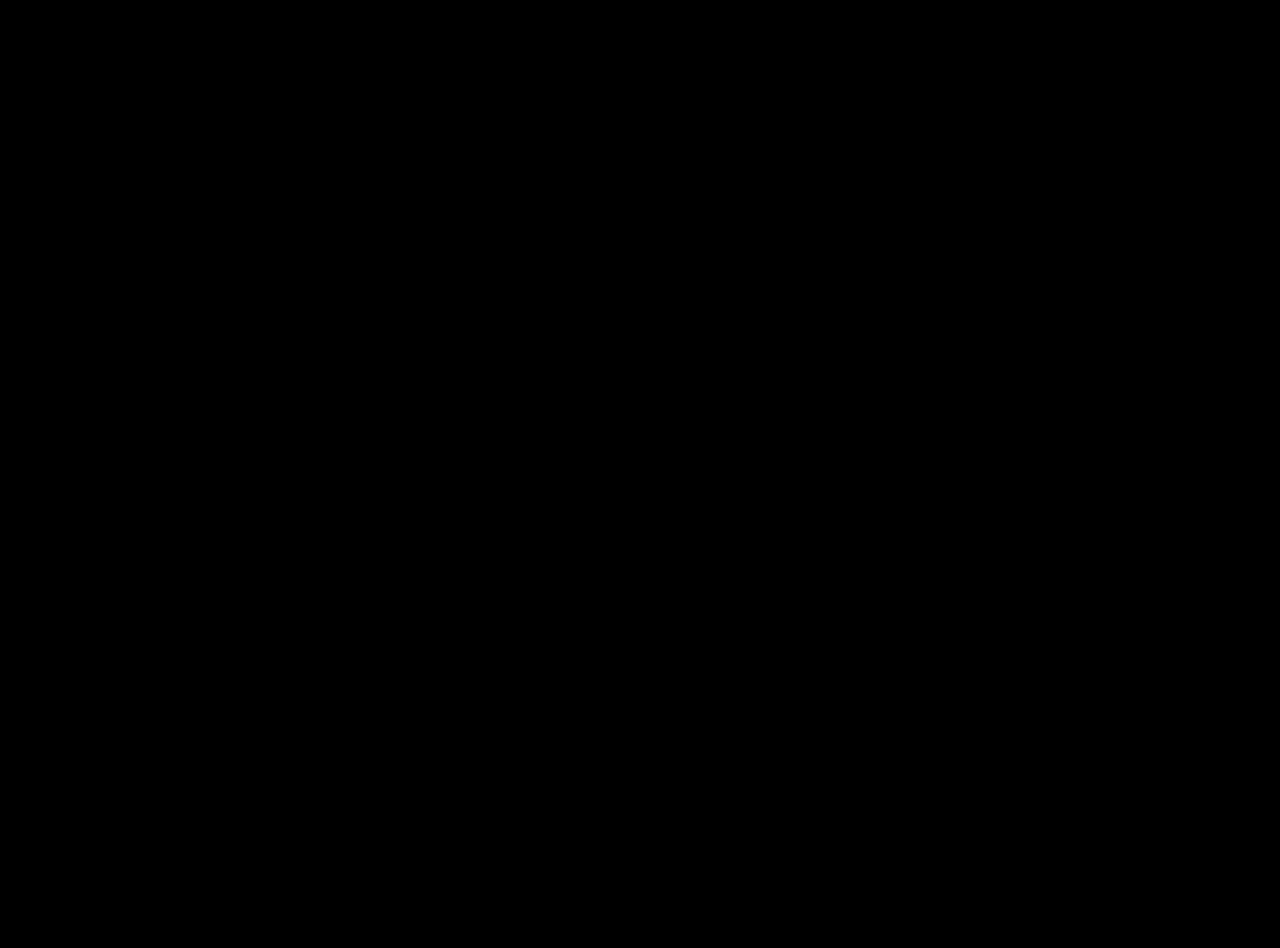
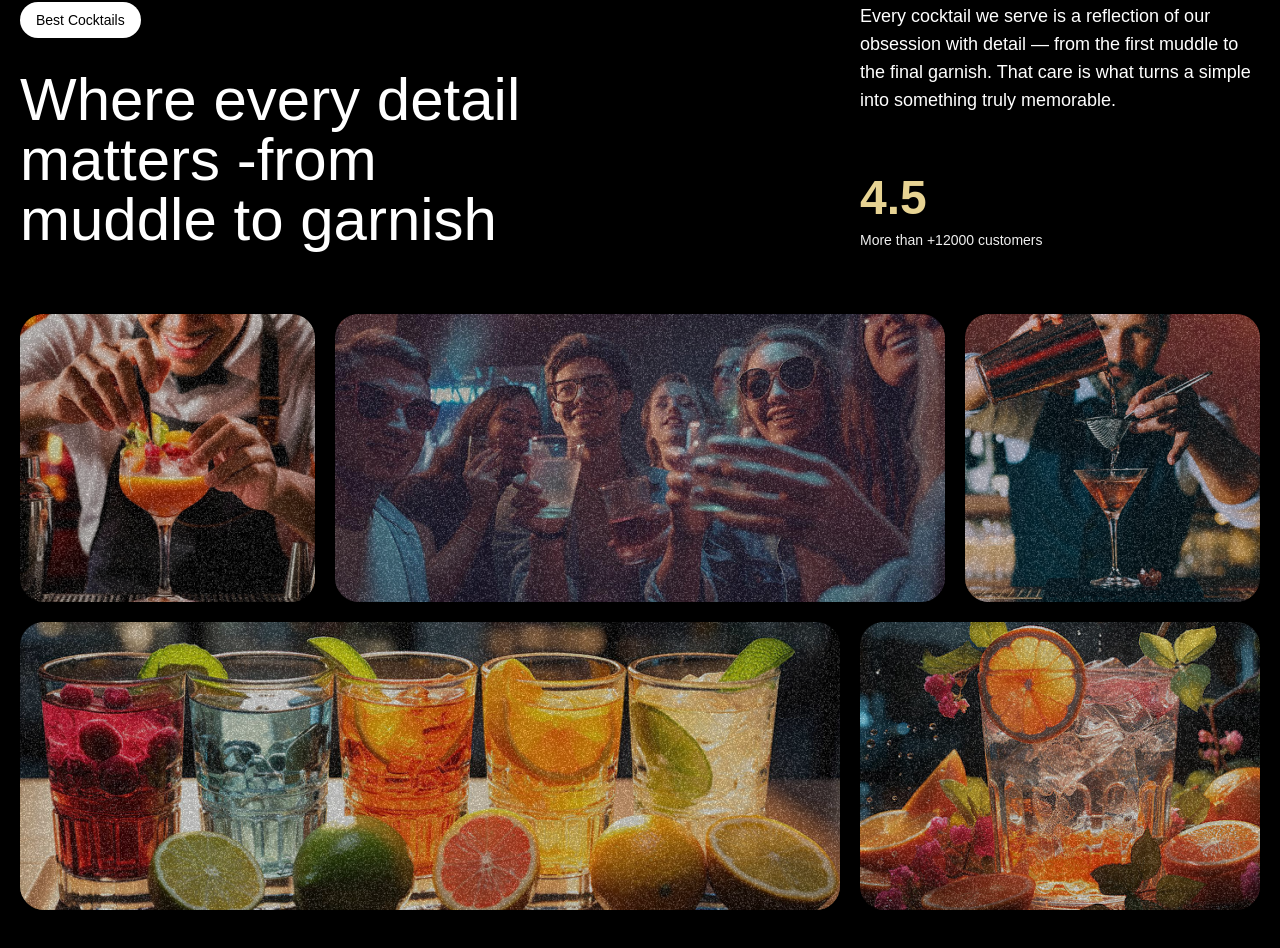
Before and after one commit to aromal-baby/Mojito.d--UX-landing-page-, a React (Vite) app: page / in a window 1280 px wide. Shown: the part 1710-2658 px from the top of the page. Before the commit the page ends 1600 px from the top, so only its background shows below. Built offline with nearby package versions, Linux system fonts and the light colour scheme; a web font is replaced by a local one.

Commit message:
Initialized the about page and making it flawless by adding the animation elements using the gsap like the previous parts.

```diff
--- a/src/App.jsx
+++ b/src/App.jsx
@@ -3,6 +3,7 @@
 import Navbar from "./components/Navbar.jsx";
 import Hero from "./components/Hero.jsx";
 import Cocktails from "./components/Cocktails.jsx";
+import About from "./components/About.jsx";
 
 gsap.registerPlugin(ScrollTrigger, SplitText);
 
@@ -12,6 +13,7 @@
             <Navbar />
             <Hero />
             <Cocktails />
+            <About />
         </main>
     );
 };
--- /dev/null
+++ b/src/components/About.jsx
@@ -0,0 +1,96 @@
+import gsap from "gsap";
+import { useGSAP } from "@gsap/react";
+import { SplitText } from "gsap/all";
+
+const About = () => {
+
+    useGSAP(() => {
+        const titleSplit = SplitText.create('#about h2', {
+            type: 'words'
+        })
+
+        const scrollTimeline = gsap.timeline({
+            scrollTrigger: {
+                trigger: '#about',
+                start: 'top center',
+            }
+        })
+
+        scrollTimeline
+            .from(titleSplit.words, {
+                opacity: 0,
+                duration: 1,
+                yPercent: 100,
+                ease: 'expo.out',
+                stagger: 0.02
+            })
+            .from('.top-grid div, .bottom-grid div', {
+                opacity: 0,
+                duration: 1,
+                ease: 'power1.out',
+                stagger: 0.04,
+            }, '-=0.05')    //Sets the animation to take place 1/2 a second after the previous one kinda similar to adding an empty array [] for setting the ting to work only at the initial loading
+    })
+
+    return (
+        <div id="about">
+            <div className="mb-16 md:px-0 px-5">
+                <div className="content">
+                    <div className="md:col-span-8">
+                        <p className="badge">Best Cocktails</p>
+                        <h2>
+                            Where every detail matters <span className="text-white">-</span>
+                            from muddle to garnish
+                        </h2>
+                    </div>
+
+                    <div className="sub-content">
+                        <p>
+                            Every cocktail we serve is a reflection of our obsession with detail —
+                            from the first muddle to the final garnish. That care is what turns a simple
+                            into something truly memorable.
+                        </p>
+
+                        <div>
+                            <p className="md:text-3xl text-xl font-bold">
+                                <span>4.5</span>
+                            </p>
+                            <p className="text-sm text-white-100">
+                                More than +12000 customers
+                            </p>
+                        </div>
+                    </div>
+                </div>
+            </div>
+
+            <div className="top-grid">
+                <div className="md:col-span-3">
+                    <div className="noisy" />
+                    <img src="/images/abt1.png" alt="grid-img-1" />
+                </div>
+
+                <div className="md:col-span-6">
+                    <div className="noisy" />
+                    <img src="/images/abt2.png" alt="grid-img-2" />
+                </div>
+
+                <div className="md:col-span-3">
+                    <div className="noisy" />
+                    <img src="/images/abt5.png" alt="grid-img-5" />
+                </div>
+            </div>
+
+            <div className="bottom-grid">
+                <div className="md:col-span-8">
+                    <div className="noisy" />
+                    <img src="/images/abt3.png" alt="grid-img-3" />
+                </div> <div className="md:col-span-4">
+                    <div className="noisy" />
+                    <img src="/images/abt4.png" alt="grid-img-4" />
+                </div>
+            </div>
+        </div>
+    )
+}
+
+export default About;
--- a/src/components/Hero.jsx
+++ b/src/components/Hero.jsx
@@ -44,7 +44,7 @@
             .to('.left-leaf', { y: -200,  x: -60 }, 0 )
 
         const startValue = isMobile ? 'top 50%' : 'center 60%'; // On mobile: start when top of the video hits 50% of viewport; on desktop: start when center of the video crosses 60% of viewport
-        const endValue = isMobile ? '120% top' : 'bottom top'; // On mobile: end after top of the video 120% scroll past screen; on desktop: end when bottom of the video reaches top of viewport
+        const endValue = isMobile ? '212.5% top' : 'bottom top'; // On mobile: end after top of the video 120% scroll past screen; on desktop: end when bottom of the video reaches top of viewport
 
         // Video  animation timeline
         let tl = gsap.timeline({
@@ -55,16 +55,16 @@
                 delay: 1,
                 scrub: true,
                 pin: true,  //This will keep the video stuck on the screen while we are scrolling
+                pinSpacing: true,
             },
         });
 
         videoRef.current.onloadedmetadata = () => {
             tl.to(videoRef.current, {
                 currentTime: videoRef.current.duration
-            })
-        }
-
-    }, [])
+            });
+        };
+    }, []);
 
     return (
         <>
```
